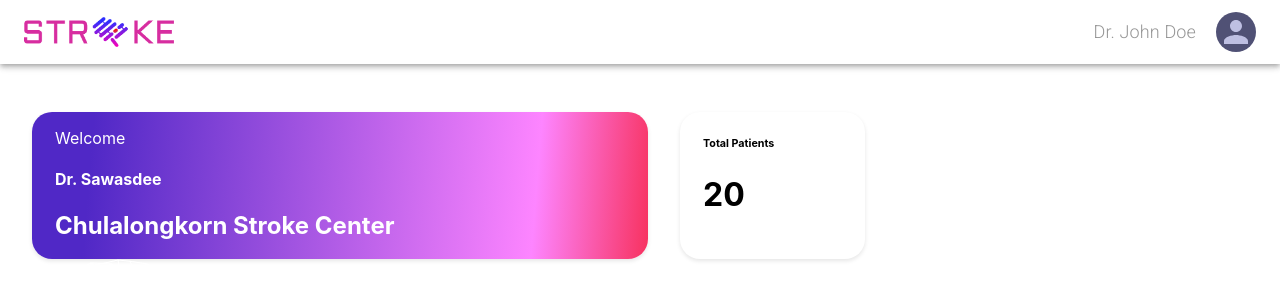
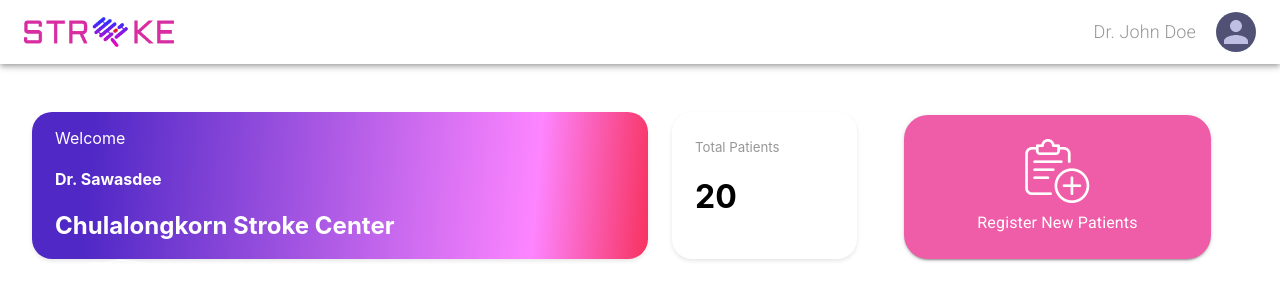
Before and after one commit to cu-devclub/app4stroke_front, a React (Create React App) app: page /home in a window 1280 px wide. Shown: the top 300 px of the page. Built offline with nearby package versions, Linux system fonts and the light colour scheme.

Commit message:
change name from Welcome to Title

```diff
--- a/src/Pages/home/Components/Welcome.tsx
+++ b/src/Pages/home/Components/Title.tsx
@@ -1,13 +1,19 @@
 import React from "react";
 import Box from "@material-ui/core/Box";
+import Button from "@material-ui/core/Button";
+import Typography from "@material-ui/core/Typography";
 import { createStyles, makeStyles } from "@material-ui/core/styles";
 import brainImg from "../../../assets/brain_welcome.png";
+import AddIcon from "../../../assets/add.png";
+
 //todo Style
 const useStyle = makeStyles(() =>
   createStyles({
     root: {
       flexGrow: 1,
     },
+
+    //! Box
     boxWelcome: {
       width: "616px", //decrease 15%
       height: "147px",
@@ -22,26 +28,51 @@ const useStyle = makeStyles(() =>
       width: "185px",
       height: "147px",
       marginTop: "48px",
-      marginLeft: "32px",
+      marginLeft: "24px",
       background: "#FFFFFF",
       boxShadow: "0px 2px 4px rgba(0, 0, 0, 0.1)",
       borderRadius: " 20px",
     },
+    //! Text
     textWelcome: {
       marginLeft: "23px",
       color: "white",
     },
+    textTotal: {
+      marginLeft: "23px",
+      marginTop: "27px",
+    },
     textTotalPatients: {
-      marginLeft: "23px",
+      color: "#979797",
+      fontWeight: "normal",
     },
+    textRegister: {
+      textTransform: "none",
+      color: "white",
+      fontWeight: "lighter",
+    },
+    //! Button
+    buttonRegister: {
+      backgroundColor: "#EF5DA8",
+      width: "307px",
+      height: "144px",
+      marginLeft: "47px",
+      marginTop: "51px",
+      borderRadius: "24px",
+    },
+    //! Icon
+    // addIcon: {
+    //   marginTop: "10px",
+    // },
   })
 );
 
-const Welcome: React.FC = () => {
+const Title: React.FC = () => {
   const classes = useStyle();
   return (
     <div className={classes.root}>
       <Box display="flex" justifyContent="start">
+        {/* Welcom Doctor */}
         <Box border={0} className={classes.boxWelcome}>
           <div className={classes.textWelcome}>
             <p>Welcome</p>
@@ -50,15 +81,28 @@ const Welcome: React.FC = () => {
             <img src={brainImg} alt="icon" />
           </div>
         </Box>
+
+        {/* Total Patients */}
         <Box border={0} className={classes.boxTotalPatients}>
-          <div className={classes.textTotalPatients}>
-            <h6>Total Patients</h6>
+          <div className={classes.textTotal}>
+            <h5 className={classes.textTotalPatients}>Total Patients</h5>
             <h1>20</h1>
           </div>
         </Box>
+        {/* Register New Patients */}
+        <Button variant="contained" className={classes.buttonRegister}>
+          <div>
+            <div>
+              <img src={AddIcon} alt="icon" />
+            </div>
+            <div className={classes.textRegister}>
+              <Typography>Register New Patients</Typography>
+            </div>
+          </div>
+        </Button>
       </Box>
     </div>
   );
 };
 
-export default Welcome;
+export default Title;
--- a/src/Pages/home/Containers/HomeContainer.tsx
+++ b/src/Pages/home/Containers/HomeContainer.tsx
@@ -1,13 +1,13 @@
 import React from "react";
 import Header from "../Components/Header";
 import Box from "@material-ui/core/Box";
-import Welcome from "../Components/Welcome";
+import Title from "../Components/Title";
 
 const HomeContainer: React.FC = () => {
   return (
     <Box>
       <Header />
-      <Welcome />
+      <Title />
     </Box>
   );
 };
```
Also changed, not shown: src/assets/add.png (added).
